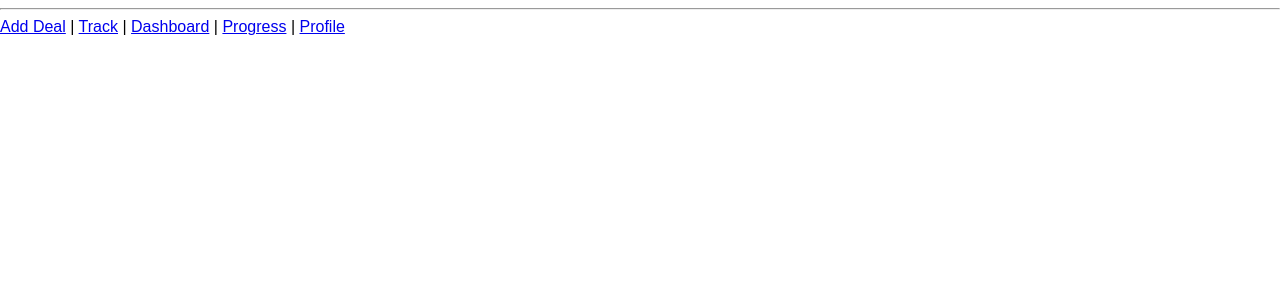
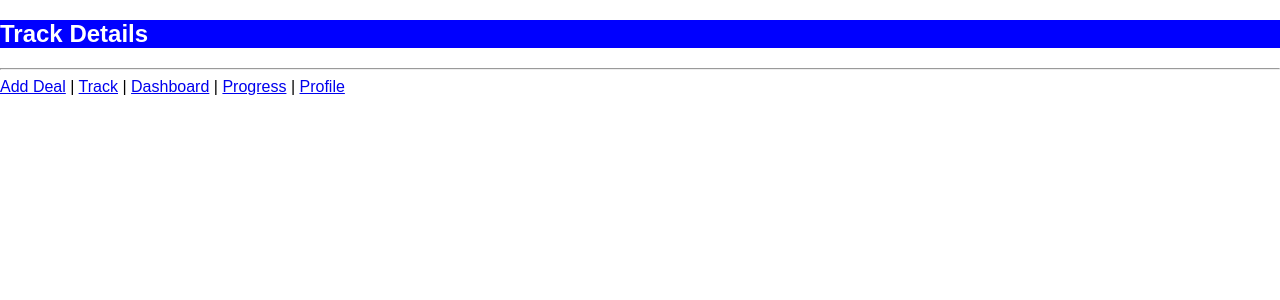
Before and after one commit to KumarAmitt/tracking-app-frontend, a React (Create React App) app: page /track_details in a window 1280 px wide. Shown: the top 300 px of the page. Built offline with nearby package versions, Linux system fonts and the light colour scheme.

Commit message:
Add TrackDetails component

```diff
--- a/src/App/App.js
+++ b/src/App/App.js
@@ -8,6 +8,7 @@ import Profile from './components/Profile';
 import AddDeal from './components/AddDeal';
 import Track from './components/Track';
 import Progress from './components/Progress';
+import TrackDetails from './components/TrackDetails';
 
 function App() {
   return (
@@ -20,6 +21,7 @@ function App() {
           <Route exact path="/profile" component={Profile} />
           <Route exact path="/add_deal" component={AddDeal} />
           <Route exact path="/track" component={Track} />
+          <Route exact path="/track_details" component={TrackDetails} />
           <Route exact path="/progress" component={Progress} />
         </Switch>
         <hr />
--- a/src/App/components/Track.js
+++ b/src/App/components/Track.js
@@ -1,5 +1,6 @@
 import React, { useEffect } from 'react';
 import { useDispatch, useSelector } from 'react-redux';
+import { Link } from 'react-router-dom';
 import AppBar from './AppBar';
 import { getAllDeals, loadDeals } from '../../store/slicers/deal';
 import { getProducts, loadProducts } from '../../store/slicers/product';
@@ -41,6 +42,13 @@ const Track = () => {
           </div>
         ))
       }
+
+      {
+        Object.entries(deals).map((d) => (
+          <Link to="/track_details" key={d[0]}>Deal Details</Link>
+        ))
+      }
+
     </>
   );
 };
--- /dev/null
+++ b/src/App/components/TrackDetails.js
@@ -0,0 +1,14 @@
+import React from 'react';
+import AppBar from './AppBar';
+
+const TrackDetails = () => {
+  const title = 'Track Details';
+
+  return (
+    <>
+      <AppBar title={title} />
+    </>
+  );
+};
+
+export default TrackDetails;
```
